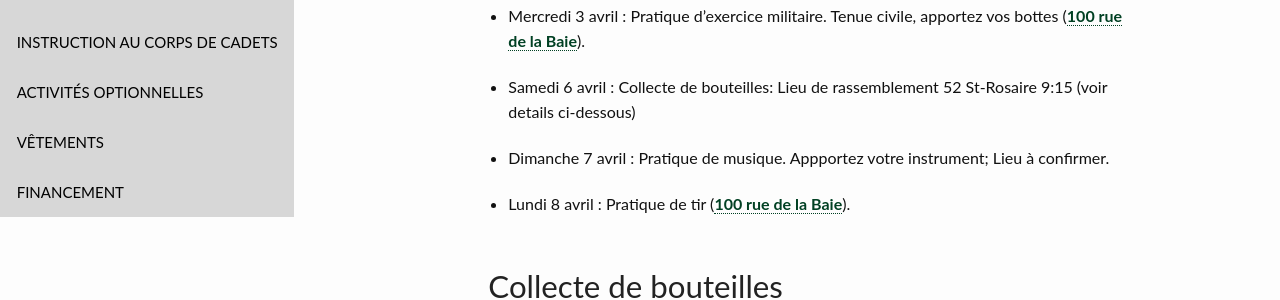
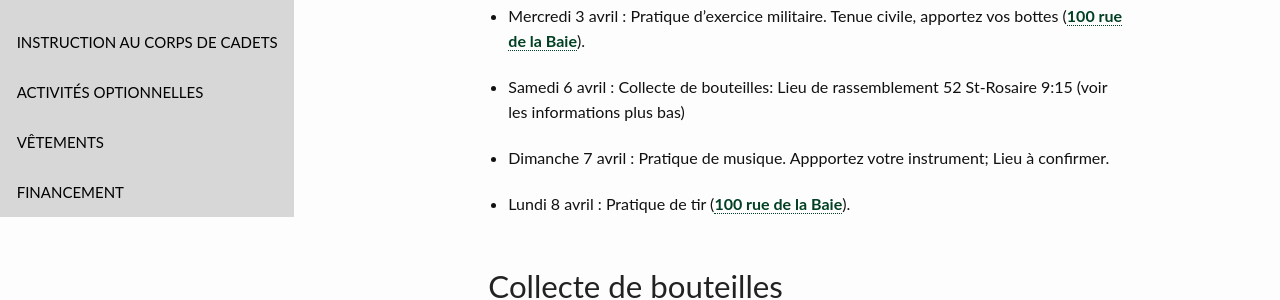
Before and after one commit to CC2920/web, a Jekyll site: the page built from _communications/messages.md, in a window 1280 px wide and 900 px high, scrolled down 360 px. Shown: the part 183-483 px from the top of the window. Built offline with Jekyll 4.4.1, drawn with Linux system fonts in a browser that asks for light colours.

Commit message:
Message semaine du 31 mars

```diff
--- a/_communications/messages.md
+++ b/_communications/messages.md
@@ -13,7 +13,7 @@ La parade débute à 20H15 et les parents sont les bienvenues
 
 - Mercredi 3 avril : Pratique d'exercice militaire. Tenue civile, apportez vos bottes ([100 rue de la Baie](/information/comment-nous-rejoindre/)).
 
-- Samedi 6 avril : Collecte de bouteilles: Lieu de rassemblement 52 St-Rosaire 9:15 (voir details ci-dessous)
+- Samedi 6 avril : Collecte de bouteilles: Lieu de rassemblement 52 St-Rosaire 9:15 (voir les informations plus bas)
 
 - Dimanche 7 avril : Pratique de musique.  Appportez votre instrument; Lieu à confirmer.
 
```
